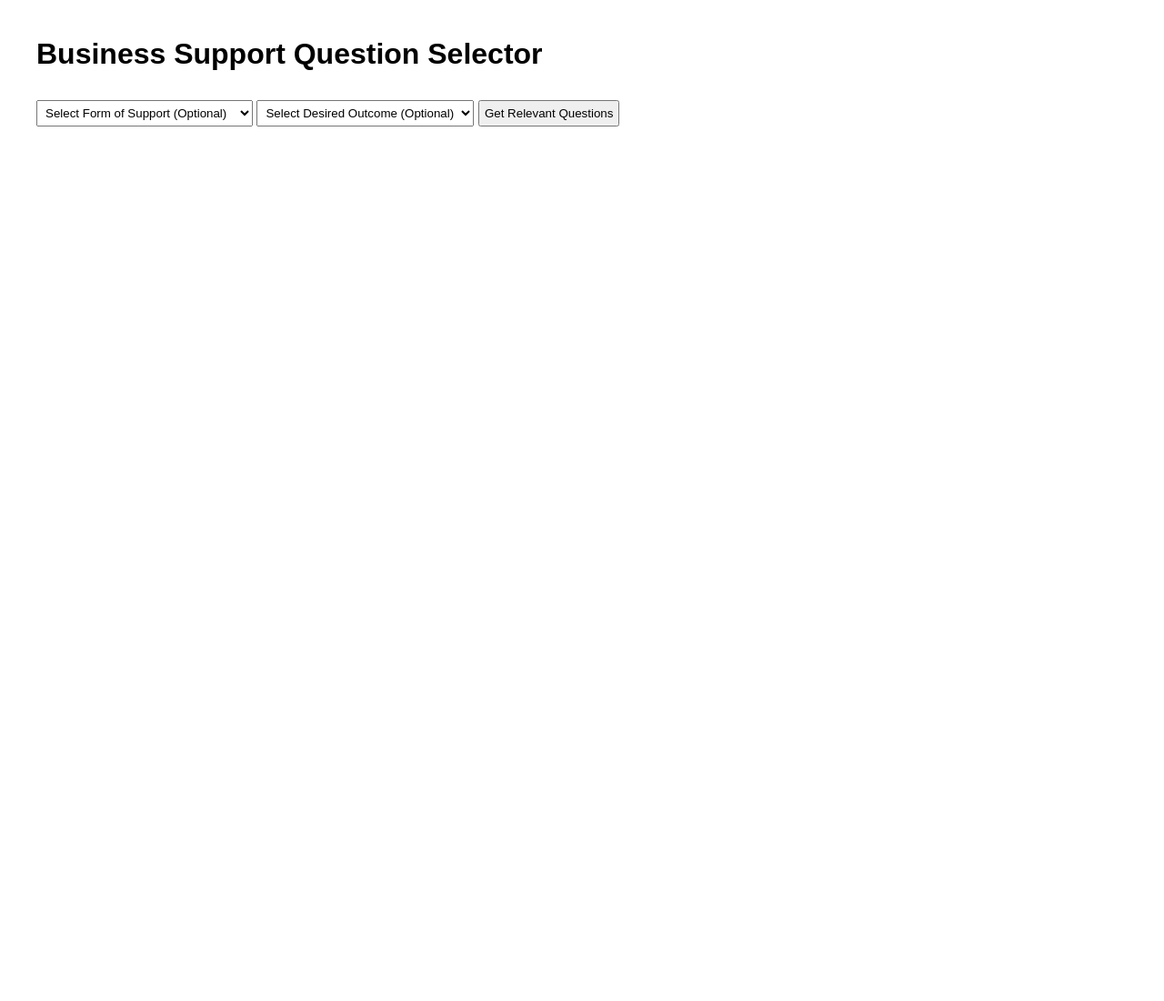
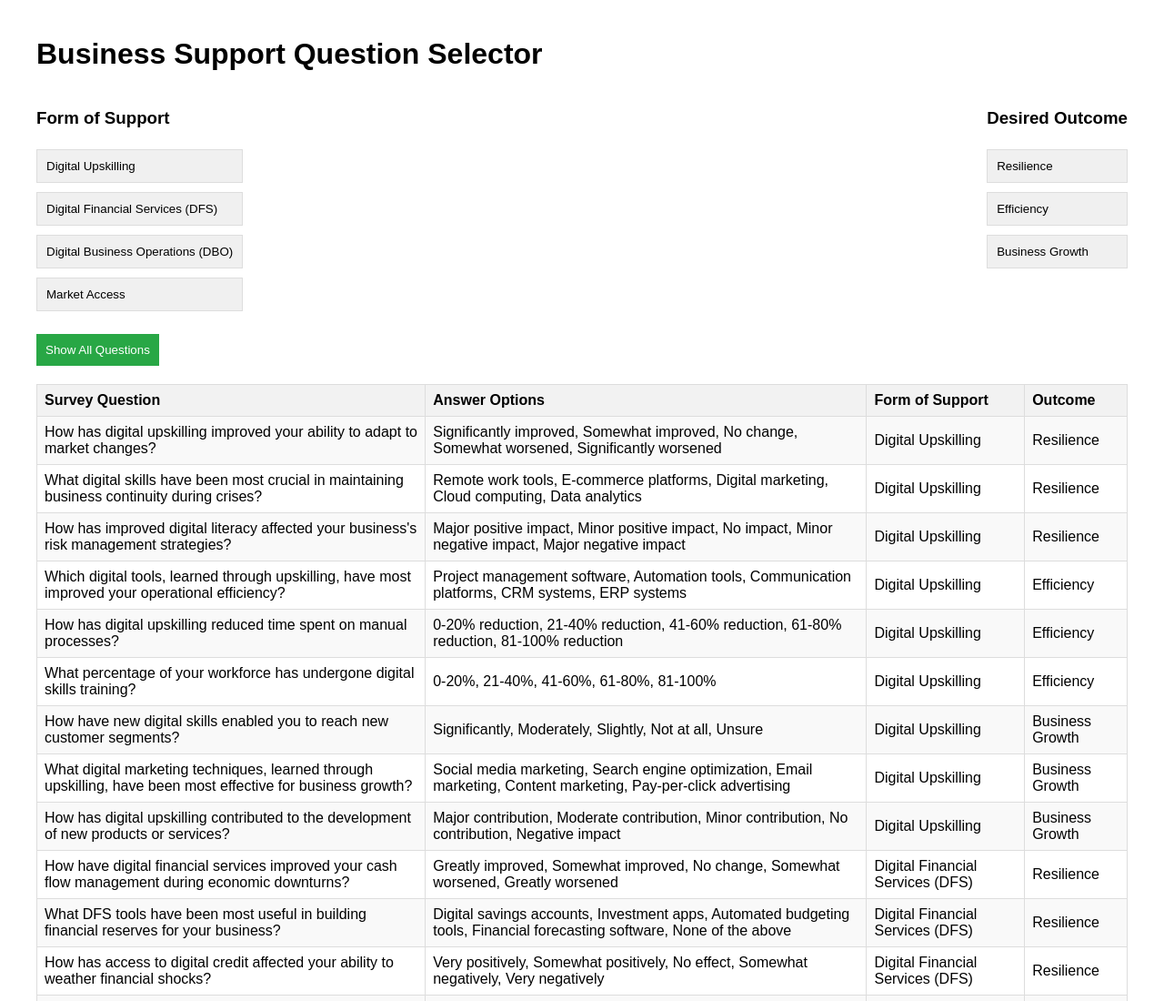
Before and after one commit to mkcaribou/COE_survey_questions, a plain HTML site: page index.html in a window 1280 px wide. Shown: the top 1100 px of the page at 91% size. Before the commit the page ends 800 px from the top, so only its background shows below. Drawn offline with Linux system fonts and the light colour scheme.

Commit message:
Update index.html
Extended to multiple select buttons and a 'show all'

```diff
--- a/index.html
+++ b/index.html
@@ -6,8 +6,11 @@
     <title>Business Support Question Selector</title>
     <style>
         body { font-family: Arial, sans-serif; max-width: 1200px; margin: 0 auto; padding: 20px; }
-        select, button { margin: 10px 0; padding: 5px; }
-        #questionTable { margin-top: 20px; width: 100%; border-collapse: collapse; }
+        .button-group { display: flex; flex-direction: column; margin-bottom: 20px; }
+        .button-group button { margin: 5px 0; padding: 10px; background-color: #f0f0f0; border: 1px solid #ddd; cursor: pointer; text-align: left; }
+        .button-group button.active { background-color: #007bff; color: white; }
+        #showAllButton { margin-bottom: 20px; padding: 10px; background-color: #28a745; color: white; border: none; cursor: pointer; }
+        #questionTable { width: 100%; border-collapse: collapse; }
         #questionTable th, #questionTable td { border: 1px solid #ddd; padding: 8px; text-align: left; }
         #questionTable th { background-color: #f2f2f2; }
         #questionTable tr:nth-child(even) { background-color: #f9f9f9; }
@@ -15,26 +18,35 @@
 </head>
 <body>
     <h1>Business Support Question Selector</h1>
-    <select id="supportType">
-        <option value="">Select Form of Support (Optional)</option>
-        <option value="digitalUpskilling">Digital Upskilling</option>
-        <option value="dfs">Digital Financial Services (DFS)</option>
-        <option value="dbo">Digital Business Operations (DBO)</option>
-        <option value="marketAccess">Market Access</option>
-    </select>
-    <select id="outcome">
-        <option value="">Select Desired Outcome (Optional)</option>
-        <option value="resilience">Resilience</option>
-        <option value="efficiency">Efficiency</option>
-        <option value="growth">Business Growth</option>
-    </select>
-    <button onclick="getQuestions()">Get Relevant Questions</button>
+
+    <div style="display: flex; justify-content: space-between;">
+        <div>
+            <h3>Form of Support</h3>
+            <div id="supportTypeButtons" class="button-group">
+                <button onclick="toggleButton(this, 'support')">Digital Upskilling</button>
+                <button onclick="toggleButton(this, 'support')">Digital Financial Services (DFS)</button>
+                <button onclick="toggleButton(this, 'support')">Digital Business Operations (DBO)</button>
+                <button onclick="toggleButton(this, 'support')">Market Access</button>
+            </div>
+        </div>
+        <div>
+            <h3>Desired Outcome</h3>
+            <div id="outcomeButtons" class="button-group">
+                <button onclick="toggleButton(this, 'outcome')">Resilience</button>
+                <button onclick="toggleButton(this, 'outcome')">Efficiency</button>
+                <button onclick="toggleButton(this, 'outcome')">Business Growth</button>
+            </div>
+        </div>
+    </div>
+
+    <button id="showAllButton" onclick="showAllQuestions()">Show All Questions</button>
+
     <div id="questionList"></div>
 
     <script>
         const questions = {
-            digitalUpskilling: {
-                resilience: [
+            "Digital Upskilling": {
+                "Resilience": [
                     {
                         question: "How has digital upskilling improved your ability to adapt to market changes?",
                         options: ["Significantly improved", "Somewhat improved", "No change", "Somewhat worsened", "Significantly worsened"]
@@ -48,7 +60,7 @@
                         options: ["Major positive impact", "Minor positive impact", "No impact", "Minor negative impact", "Major negative impact"]
                     }
                 ],
-                efficiency: [
+                "Efficiency": [
                     {
                         question: "Which digital tools, learned through upskilling, have most improved your operational efficiency?",
                         options: ["Project management software", "Automation tools", "Communication platforms", "CRM systems", "ERP systems"]
@@ -62,7 +74,7 @@
                         options: ["0-20%", "21-40%", "41-60%", "61-80%", "81-100%"]
                     }
                 ],
-                growth: [
+                "Business Growth": [
                     {
                         question: "How have new digital skills enabled you to reach new customer segments?",
                         options: ["Significantly", "Moderately", "Slightly", "Not at all", "Unsure"]
@@ -77,8 +89,8 @@
                     }
                 ]
             },
-            dfs: {
-                resilience: [
+            "Digital Financial Services (DFS)": {
+                "Resilience": [
                     {
                         question: "How have digital financial services improved your cash flow management during economic downturns?",
                         options: ["Greatly improved", "Somewhat improved", "No change", "Somewhat worsened", "Greatly worsened"]
@@ -92,7 +104,7 @@
                         options: ["Very positively", "Somewhat positively", "No effect", "Somewhat negatively", "Very negatively"]
                     }
                 ],
-                efficiency: [
+                "Efficiency": [
                     {
                         question: "How has the adoption of digital payments reduced your transaction costs?",
                         options: ["0-20% reduction", "21-40% reduction", "41-60% reduction", "61-80% reduction", "81-100% reduction"]
@@ -106,7 +118,7 @@
                         options: ["Significantly improved", "Moderately improved", "Slightly improved", "No change", "Worsened"]
                     }
                 ],
-                growth: [
+                "Business Growth": [
                     {
                         question: "How has access to digital financial services enabled you to expand your business operations?",
                         options: ["Significant expansion", "Moderate expansion", "Slight expansion", "No expansion", "Contraction"]
@@ -121,8 +133,8 @@
                     }
                 ]
             },
-            dbo: {
-                resilience: [
+            "Digital Business Operations (DBO)": {
+                "Resilience": [
                     {
                         question: "How have digital business operations improved your ability to work remotely or in hybrid models?",
                         options: ["Greatly improved", "Somewhat improved", "No change", "Somewhat worsened", "Greatly worsened"]
@@ -136,7 +148,7 @@
                         options: ["Very positively", "Somewhat positively", "No effect", "Somewhat negatively", "Very negatively"]
                     }
                 ],
-                efficiency: [
+                "Efficiency": [
                     {
                         question: "Which digital business operations have most significantly reduced your operational costs?",
                         options: ["Automated billing", "Digital document management", "Cloud computing", "AI-powered customer service", "None of the above"]
@@ -150,7 +162,7 @@
                         options: ["0-20%", "21-40%", "41-60%", "61-80%", "81-100%"]
                     }
                 ],
-                growth: [
+                "Business Growth": [
                     {
                         question: "How have digital operations enabled you to scale your business more effectively?",
                         options: ["Highly effective", "Moderately effective", "Slightly effective", "Not effective", "Hindered growth"]
@@ -165,8 +177,8 @@
                     }
                 ]
             },
-            marketAccess: {
-                resilience: [
+            "Market Access": {
+                "Resilience": [
                     {
                         question: "How has improved market access helped you diversify your customer base to reduce risk?",
                         options: ["Significantly diversified", "Moderately diversified", "Slightly diversified", "No change", "Less diverse"]
@@ -180,7 +192,7 @@
                         options: ["Great improvement", "Moderate improvement", "Slight improvement", "No change", "Worsened"]
                     }
                 ],
-                efficiency: [
+                "Efficiency": [
                     {
                         question: "How has digital market access reduced your customer acquisition costs?",
                         options: ["0-20% reduction", "21-40% reduction", "41-60% reduction", "61-80% reduction", "81-100% reduction"]
@@ -194,7 +206,7 @@
                         options: ["Significantly improved", "Moderately improved", "Slightly improved", "No change", "Worsened"]
                     }
                 ],
-                growth: [
+                "Business Growth": [
                     {
                         question: "How has expanded market access contributed to your year-over-year revenue growth?",
                         options: ["0-10% growth", "11-25% growth", "26-50% growth", "51-100% growth", "Over 100% growth"]
@@ -211,9 +223,19 @@
             }
         };
 
+        function toggleButton(button, group) {
+            button.classList.toggle('active');
+            getQuestions();
+        }
+
+        function showAllQuestions() {
+            document.querySelectorAll('.button-group button').forEach(btn => btn.classList.remove('active'));
+            getQuestions();
+        }
+
         function getQuestions() {
-            const supportType = document.getElementById('supportType').value;
-            const outcome = document.getElementById('outcome').value;
+            const activeSupports = Array.from(document.querySelectorAll('#supportTypeButtons button.active')).map(btn => btn.textContent);
+            const activeOutcomes = Array.from(document.querySelectorAll('#outcomeButtons button.active')).map(btn => btn.textContent);
             const questionList = document.getElementById('questionList');
 
             let tableHTML = `
@@ -229,19 +251,19 @@
             let hasQuestions = false;
 
             for (let support in questions) {
-                if (supportType && support !== supportType) continue;
+                if (activeSupports.length > 0 && !activeSupports.includes(support)) continue;
 
-                for (let outc in questions[support]) {
-                    if (outcome && outc !== outcome) continue;
+                for (let outcome in questions[support]) {
+                    if (activeOutcomes.length > 0 && !activeOutcomes.includes(outcome)) continue;
 
-                    questions[support][outc].forEach(q => {
+                    questions[support][outcome].forEach(q => {
                         hasQuestions = true;
                         tableHTML += `
                             <tr>
                                 <td>${q.question}</td>
                                 <td>${q.options.join(", ")}</td>
-                                <td>${support.replace(/([A-Z])/g, ' $1').replace(/^./, str => str.toUpperCase())}</td>
-                                <td>${outc.charAt(0).toUpperCase() + outc.slice(1)}</td>
+                                <td>${support}</td>
+                                <td>${outcome}</td>
                             </tr>
                         `;
                     });
@@ -256,6 +278,9 @@
                 questionList.innerHTML = '<p>No questions found for the selected criteria. Please adjust your selection.</p>';
             }
         }
+
+        // Initial load of all questions
+        showAllQuestions();
     </script>
 </body>
 </html>
```
